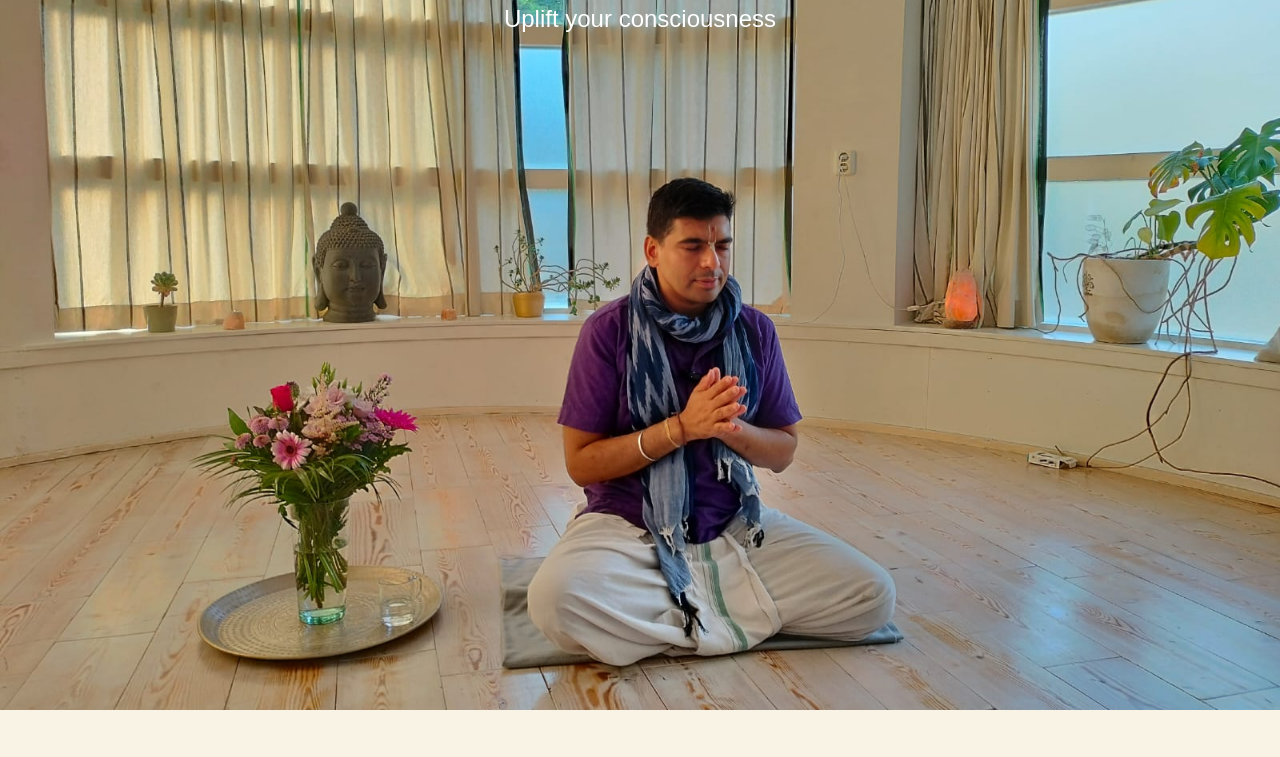
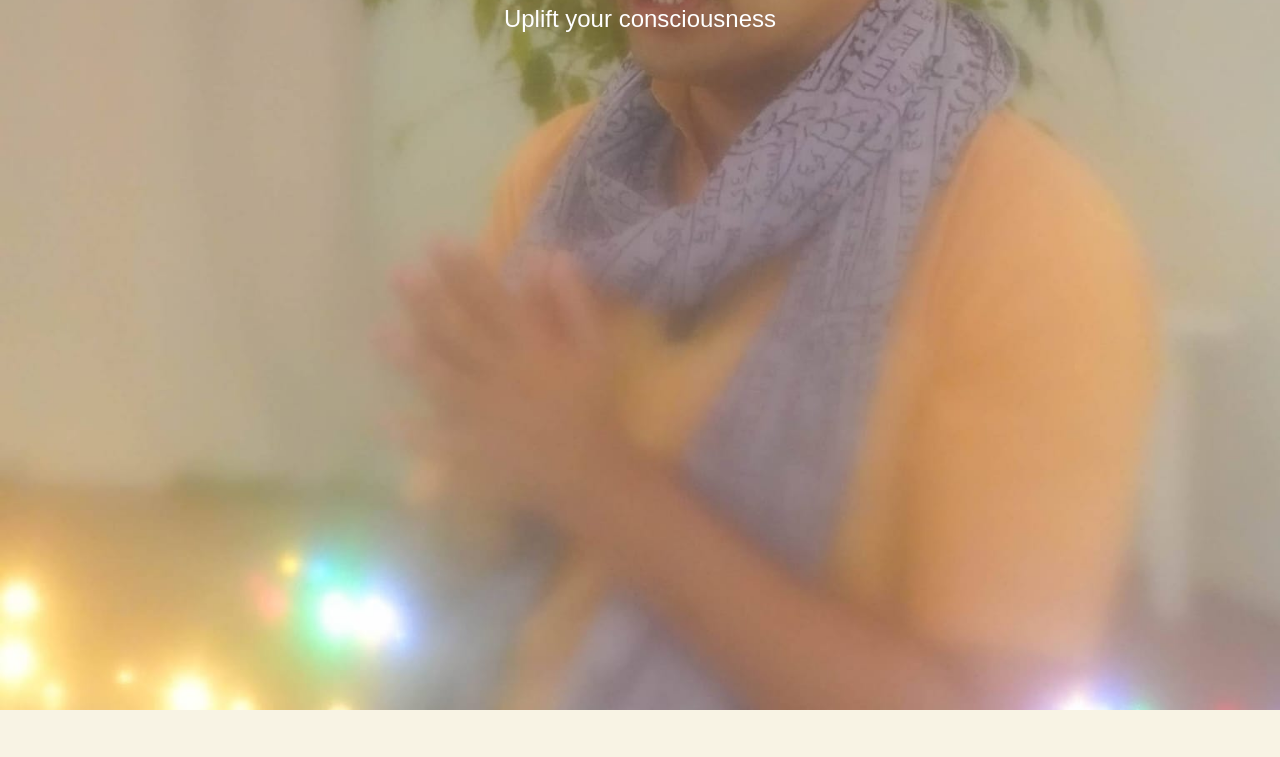
Before and after one commit to rksarthak/bhaktispace, a plain HTML site: page index.html in a window 1280 px wide. Shown: the part 210-967 px from the top of the page. Drawn offline with Linux system fonts and the light colour scheme.

Commit message:
new version

```diff
--- a/styles.css
+++ b/styles.css
@@ -166,7 +166,7 @@ nav {
 .welcome-section {
     position: relative;
     height: 100vh; /* Full viewport height */
-    background-image: url('images/hero-bg.png'); /* Path to your background image */
+    background-image: url('images/main_bg.jpg'); /* Path to your background image */
     background-size: cover; /* Cover the entire section */
     background-position: center; /* Center the image */
     background-repeat: no-repeat; /* Prevent tiling */
```
Also changed, not shown: images/main_bg.jpg (added).
